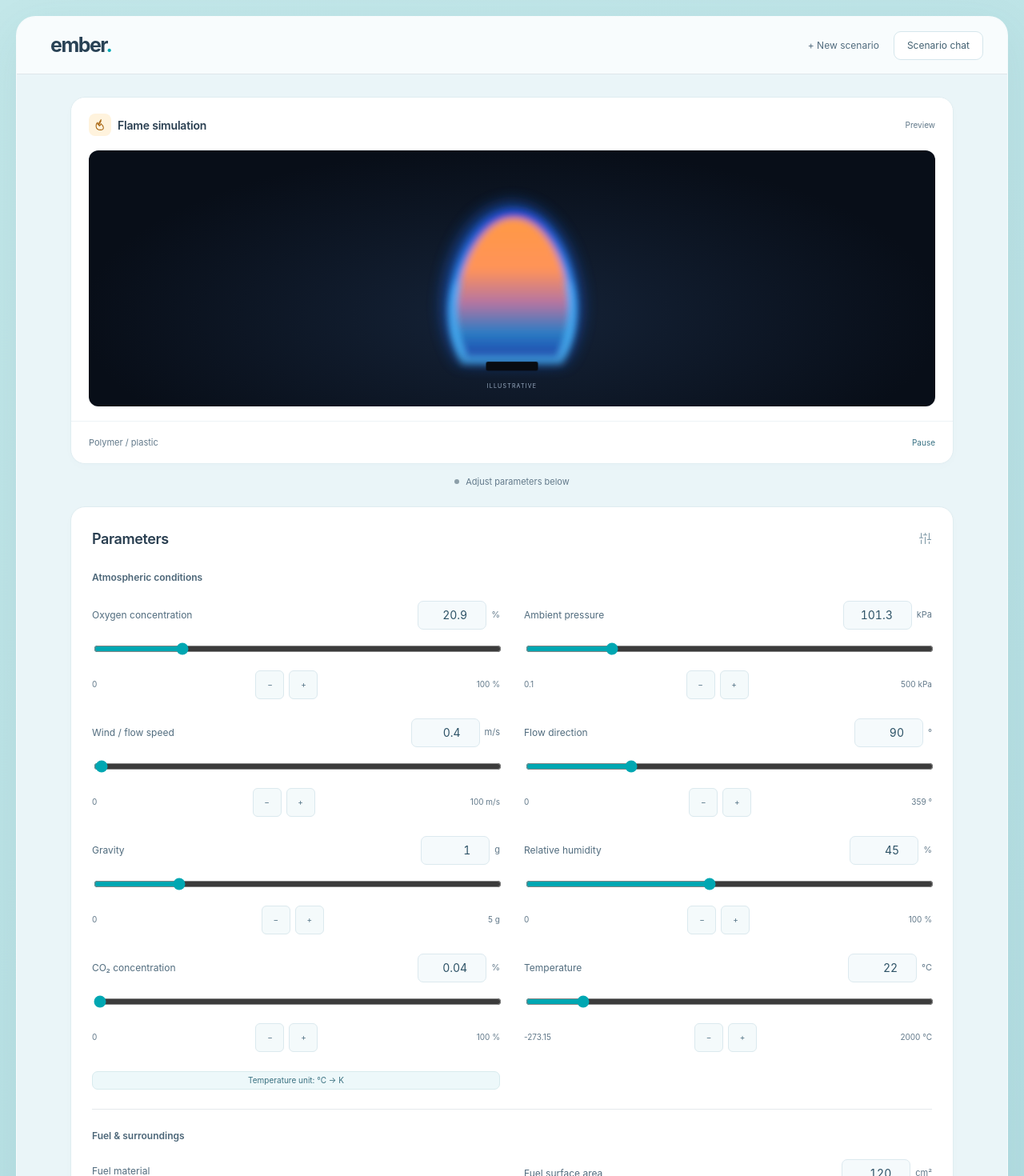
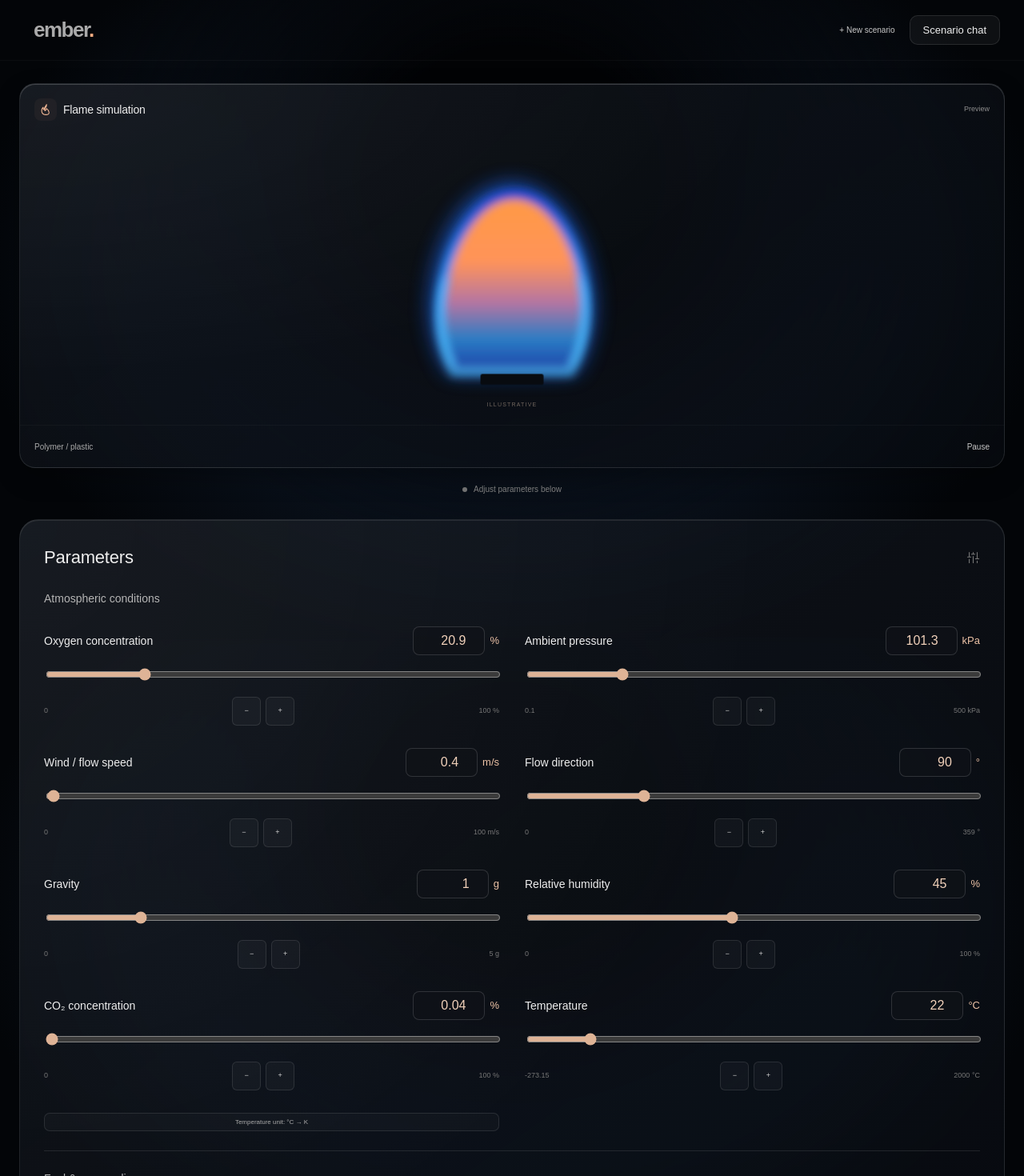
Before and after one commit to wawahwa801/nasa-space-apps, a Next.js app in the folder frontend/: page / in a window 1280 px wide. Shown: the top 1470 px of the page at 80% size. Built offline with nearby package versions, Linux system fonts and the light colour scheme.

Commit message:
Restore dark dashboard styling

```diff
--- a/frontend/app/globals.css
+++ b/frontend/app/globals.css
@@ -1278,153 +1278,18 @@ h2 {
 
 @media (min-width:721px) and (max-width:1099px){.chat-open .content-grid{grid-template-columns:minmax(0,1fr) 310px}.parameter-panel .fields-grid{grid-template-columns:minmax(0,1fr)}.conversation{padding:24px 18px}.parameter-panel{padding:22px}.chat-panel{padding:18px}}
 
+/* Static black-hole-inspired gradient behind the glass workspace. */
+body {
+  background-color: #030508;
+  background-image:
+    radial-gradient(ellipse at 50% 28%, #020305 0%, #020305 20%, transparent 58%),
+    radial-gradient(ellipse at 50% 42%, #19152b 0%, #0b1421 38%, #030508 75%);
+  background-position: center;
+  background-size: cover;
+  background-repeat: no-repeat;
+  background-attachment: fixed;
+}
 .editable-value {display:flex;align-items:center;gap:6px;flex-shrink:0;color:#edc3a7;font-size:13px;}
 .parameter-panel .editable-value input {width:90px;height:36px;padding:5px 8px;text-align:right;font-size:16px;border:1px solid #ffffff24;border-radius:8px;background:#101319b3;color:#f1d1ba;font-variant-numeric:tabular-nums;}
 .parameter-panel .editable-value input:invalid {border-color:#ed9c88;}
 .slider-field>div:first-child {align-items:center;flex-wrap:wrap;}
-
-/* Aqua workspace: soft canvas, white cards, and a single teal accent. */
-:root {
-  color-scheme: light;
-  --background: #eaf5f8;
-  --text: #293e50;
-  --muted: #64798a;
-  --border: rgb(48 88 109 / 13%);
-  --accent: #008f9c;
-}
-body {
-  background: linear-gradient(145deg, #c3e7e9, #b1dce1);
-  font-family: -apple-system, BlinkMacSystemFont, "Segoe UI", sans-serif;
-  -webkit-font-smoothing: antialiased;
-}
-.app-shell {
-  max-width: 1440px;
-  min-height: calc(100vh - 48px);
-  margin: 24px auto;
-  background: #eaf5f8;
-  border: 1px solid #ffffffa6;
-  border-radius: 24px;
-  overflow: clip;
-  box-shadow: 0 18px 60px #20656e14;
-}
-.topbar {
-  height: 72px;
-  padding: 0 30px;
-  background: #f8fcfd;
-  border-color: var(--border);
-  color: var(--muted);
-}
-.topbar .brand { font-size: 25px; color: #294255; }
-.brand span { color: #00a9b5; }
-.topbar > .text-button { color: #526c7e; font-size: 12px; }
-.chat-toggle, .chat-heading button {
-  background: #fff;
-  color: #426071;
-  border-color: #d5e6ec;
-  border-radius: 9px;
-  font-size: 12px;
-}
-.chat-toggle:hover, .chat-heading button:hover { background: #e2f5f5; }
-.conversation { padding: 28px; max-width: 1160px; margin: 0 auto; }
-.simulation-card, .parameter-panel {
-  border: 1px solid #e0edf1;
-  border-radius: 18px;
-  background: #fff;
-  box-shadow: 0 3px 12px #244d6504;
-  backdrop-filter: none;
-  -webkit-backdrop-filter: none;
-}
-.card-heading { padding: 20px 22px 0; }
-.card-title h2 { font-size: 14px; font-weight: 600; }
-.card-icon.warm { background: #fff3dd; color: #a96713; }
-.preview-badge { color: #62798a; font-size: 10px; }
-.flame-stage {
-  height: 320px;
-  margin: 18px 22px;
-  border-radius: 12px;
-  background: radial-gradient(ellipse at 50% 65%, #152338, #080e18 72%);
-}
-.flame-art { height: 280px; }
-.stage-label { color: #9caec4; }
-.card-footer { padding: 12px 22px; color: #62798a; border-color: #edf3f6; font-size: 11px; }
-.text-button { color: #387183; }
-.scenario-strip { color: #62798a; font-size: 11px; margin-top: 14px; }
-.status-dot { background: #8d9fa9; }
-.status-dot.ready { background: #00877f; }
-.parameter-panel { margin-top: 22px; padding: 26px; }
-.parameter-panel h2 { font-size: 18px; font-weight: 600; letter-spacing: -.4px; }
-.parameters-heading { margin-bottom: 26px; }
-.parameters-heading > svg { color: #7e98a6; }
-.field-section-title { color: #4c6678; font-size: 12px; font-weight: 600; margin-bottom: 20px; }
-.fields-grid { gap: 24px 30px; }
-.slider-field > div:first-child, .parameter-panel .field > span { font-size: 12px; color: #516c7e; }
-.editable-value { color: #62798a; font-size: 11px; }
-.parameter-panel .editable-value input {
-  width: 86px;
-  color: #2d5266;
-  background: #f5fafc;
-  border: 1px solid #dce9ef;
-  border-radius: 7px;
-  font-size: 14px;
-}
-.slider-field input[type="range"] { accent-color: #00a7b2; }
-.slider-limits { color: #62798a; font-size: 10px; }
-.slider-limits button { color: #547486; background: #f4fafb; border-color: #dbe9ee; border-radius: 6px; }
-.parameter-panel .field input, .parameter-panel .field select {
-  color: #2d5266;
-  background: #f5fafc;
-  border: 1px solid #dce9ef;
-  border-radius: 8px;
-  height: 44px;
-  font-size: 14px;
-}
-.field select option { background: #fff; color: #293e50; }
-.unit-toggle { color: #3a7180; background: #edf8fa; border-color: #d8ebee; font-size: 10px; }
-.parameter-panel .liquid-button {
-  color: #fff;
-  background: #008a98;
-  border: 1px solid #008a98;
-  border-radius: 9px;
-  box-shadow: none;
-  font-size: 12px;
-  backdrop-filter: none;
-  -webkit-backdrop-filter: none;
-}
-.parameter-panel .liquid-button:hover { background: #007783; }
-.reset-button { color: #62798a; }
-.form-error { color: #ac3434; }
-.parameter-panel .editable-value input:invalid { border-color: #ba4545; }
-button:focus-visible, a:focus-visible, input:focus-visible, select:focus-visible, textarea:focus-visible {
-  outline-color: #008a98;
-}
-.chat-panel {
-  background: #f7fcfd;
-  border-color: #dce9ef;
-  box-shadow: none;
-  height: calc(100dvh - 48px);
-}
-.chat-heading h2 { font-weight: 600; }
-.conversation-intro p { color: #62798a; }
-.assistant-mark { color: #00838d; background: #e0f4f5; border-color: #c5e9ec; }
-.user-message { background: #dff1f4; color: #293e50; }
-.composer { background: #fff; border-color: #d6e7ed; border-radius: 14px; box-shadow: none; }
-.composer textarea { color: #293e50; }
-.composer textarea::placeholder { color: #657d8d; }
-.composer-toolbar a { color: #547486; }
-.send-button { color: #fff; background: #008a98; border-color: #008a98; }
-.composer-disclaimer, .muted { color: #62798a; }
-@media (max-width: 1488px) and (min-width: 721px) {
-  .app-shell { margin: 20px; min-height: calc(100vh - 40px); }
-}
-@media (max-width: 720px) {
-  .app-shell { margin: 0; border: 0; border-radius: 0; min-height: 100vh; }
-  .topbar { padding: 0 18px; gap: 12px; height: 64px; }
-  .topbar > .text-button { font-size: 11px; }
-  .conversation { padding: 18px 14px 26px; }
-  .card-heading { padding: 18px 16px 0; }
-  .flame-stage { margin: 14px 16px; height: 280px; }
-  .flame-art { height: 250px; }
-  .parameter-panel { padding: 22px 18px; }
-  .parameter-panel .editable-value input, .parameter-panel .field input, .parameter-panel .field select { font-size: 16px; }
-  .chat-panel { height: 100dvh; }
-}
```
